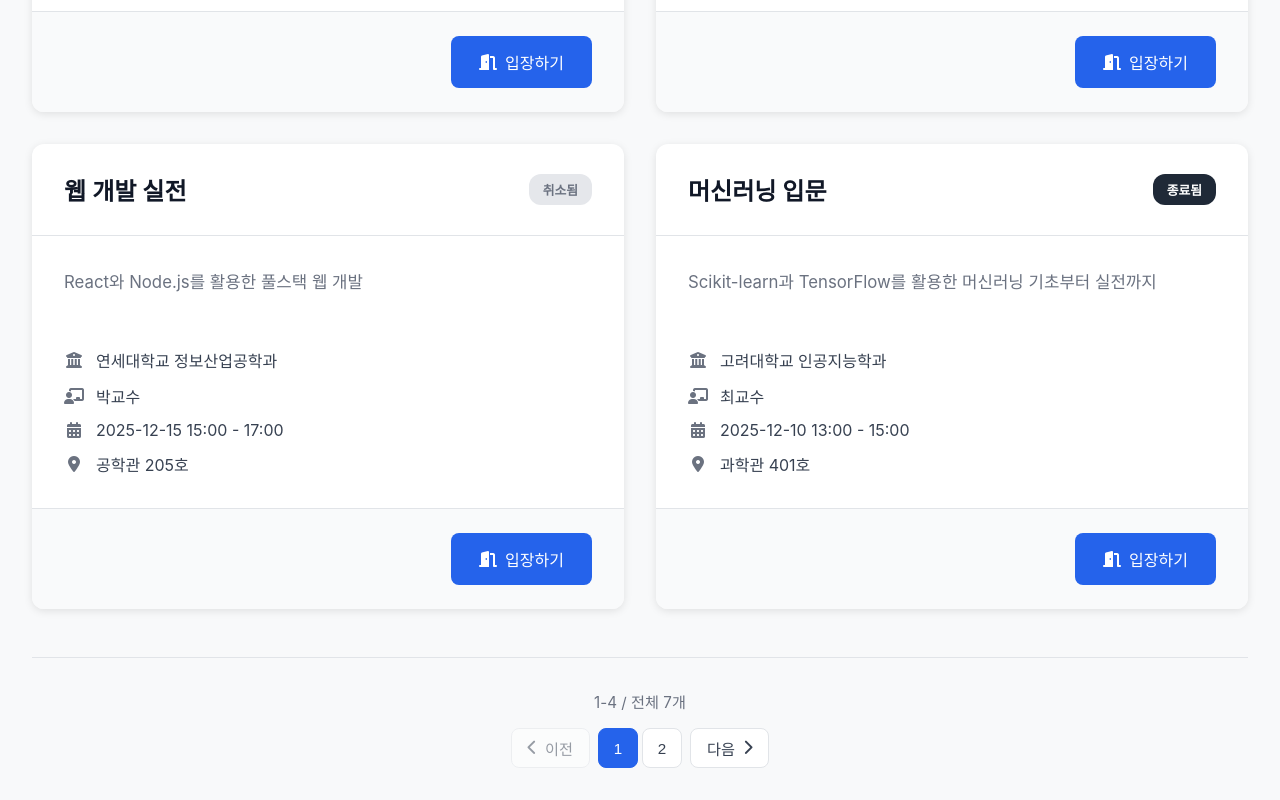
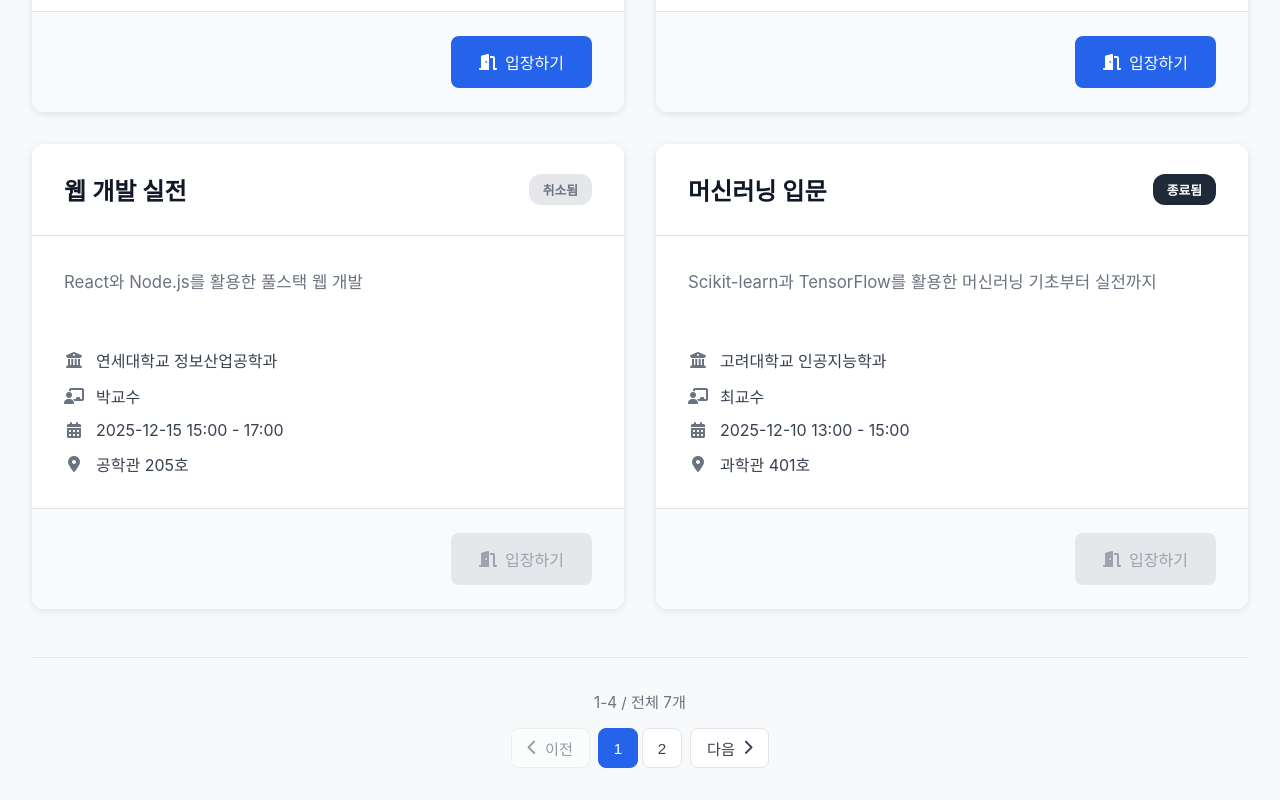
Before and after one commit to koraper/sandwitch-UI, a website: page waiting-room.html in a window 1280 px wide. Shown: the part 673-1473 px from the top of the page. Drawn offline with Linux system fonts and the light colour scheme; sample sign-in values are in the browser's storage.

Commit message:
종료됨/취소됨 상태일 때 입장하기 버튼 비활성화
- 종료됨(ended), 취소됨(cancelled) 상태의 특강은 입장 불가
- 버튼에 disabled 속성 추가
- 비활성화 스타일: 회색 배경(#e5e7eb), 회색 글자(#9ca3af)
- 커서를 not-allowed로 변경
- 호버 효과 및 클릭 이벤트 비활성화

1페이지 버튼 상태:
- 1번(진행중): 활성화
- 2번(예정됨): 활성화
- 3번(취소됨): 비활성화
- 4번(종료됨): 비활성화

```diff
--- a/css/components.css
+++ b/css/components.css
@@ -1134,6 +1134,22 @@
     transform: translateY(0);
 }
 
+.btn-enter:disabled,
+.btn-enter.disabled {
+    background: #e5e7eb;
+    color: #9ca3af;
+    cursor: not-allowed;
+    transform: none;
+    box-shadow: none;
+}
+
+.btn-enter:disabled:hover,
+.btn-enter.disabled:hover {
+    background: #e5e7eb;
+    transform: none;
+    box-shadow: none;
+}
+
 /* 로딩 상태 */
 .loading-state {
     grid-column: 1 / -1;
--- a/js/waiting-room.js
+++ b/js/waiting-room.js
@@ -599,6 +599,11 @@ class WaitingRoomManager {
         // 상태 배지 생성
         const badge = this.createStatusBadge(lecture.status || 'ongoing');
 
+        // 입장 불가능한 상태 확인
+        const isDisabled = lecture.status === 'ended' || lecture.status === 'cancelled';
+        const disabledAttr = isDisabled ? 'disabled' : '';
+        const disabledClass = isDisabled ? 'disabled' : '';
+
         card.innerHTML = `
             <div class="lecture-card-header">
                 <h3 class="lecture-title" title="${lecture.title}">${truncateText(lecture.title, 30)}</h3>
@@ -626,15 +631,15 @@ class WaitingRoomManager {
                 </div>
             </div>
             <div class="lecture-card-footer">
-                <button class="btn-enter" data-lecture-id="${lecture.id}">
+                <button class="btn-enter ${disabledClass}" data-lecture-id="${lecture.id}" ${disabledAttr}>
                     <i class="fas fa-door-open"></i> 입장하기
                 </button>
             </div>
         `;
 
-        // 입장 버튼 이벤트
+        // 입장 버튼 이벤트 (활성화된 경우만)
         const enterBtn = card.querySelector('.btn-enter');
-        if (enterBtn) {
+        if (enterBtn && !isDisabled) {
             enterBtn.addEventListener('click', () => {
                 this.showEntryModal(lecture);
             });
```
